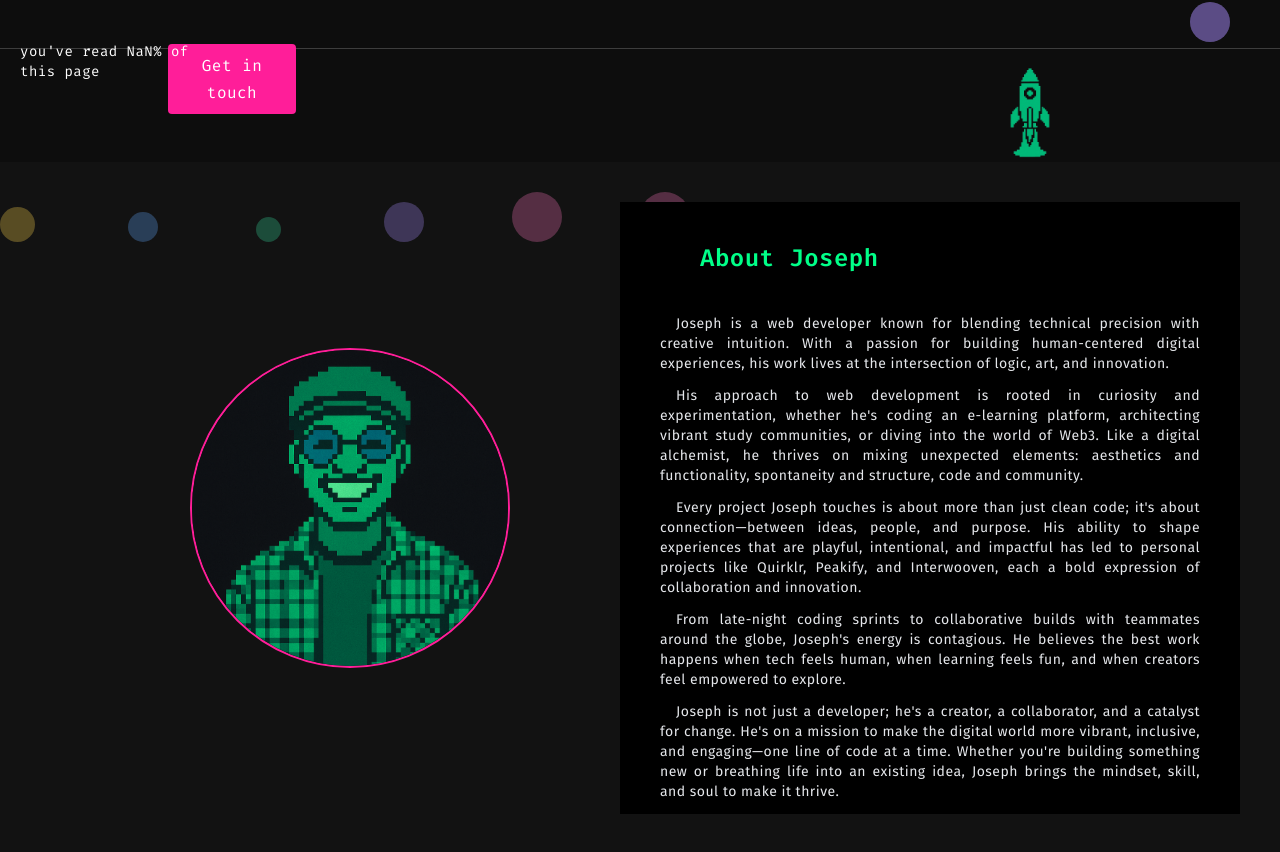
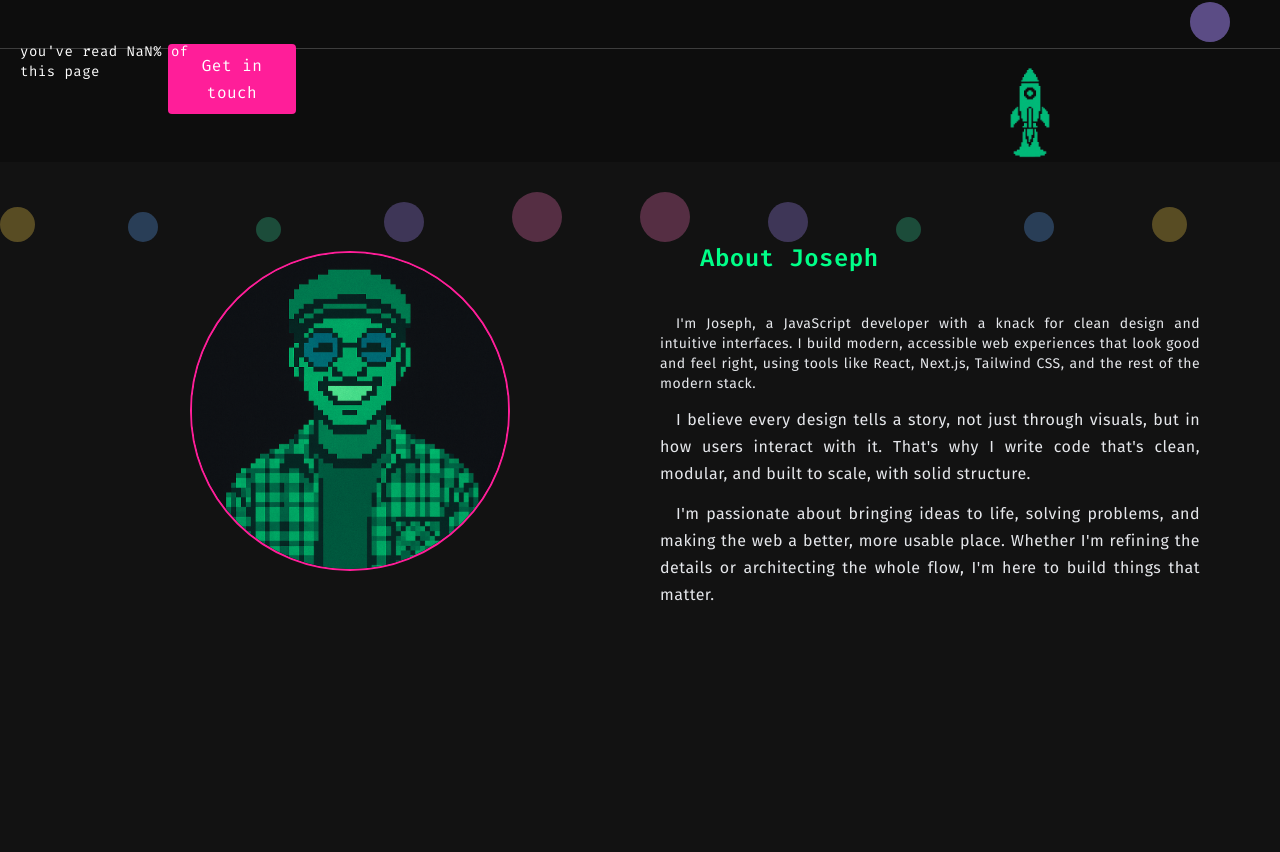
Before and after one commit to JosephAgbonifo/Portfolio-Next, a Next.js app: page / in a window 1280 px wide. Shown: the part 638-1490 px from the top of the page. Built offline with nearby package versions, Linux system fonts and the light colour scheme.

Commit message:
fix: about section

```diff
--- a/components/About.tsx
+++ b/components/About.tsx
@@ -29,45 +29,28 @@ const About = () => {
             className="w-32 mb-10 md:w-80 md:hidden block rounded-full border-2 border-magenta"
           />
         </div>
-        <div className="px-10 flex-1 flex text-justify justify-center items-start md:px-10 flex-col bg-black">
+        <div className="flex-1 flex text-justify justify-center items-start md:px-10 flex-col">
           <h2 className="px-10 text-mygray dark:text-foreground text-center md:text-left text-xl md:text-2xl pb-10 pt-10 ">
             {" "}
             About Joseph
           </h2>
-          <p className="font-sans text-xs md:text-sm text-mygray mb-3 indent-4">
-            Joseph is a web developer known for blending technical precision
-            with creative intuition. With a passion for building human-centered
-            digital experiences, his work lives at the intersection of logic,
-            art, and innovation.
+          <p className="font-sans text-md md:text-sm dark:text-mygray mb-3 indent-4">
+            I&apos;m Joseph, a JavaScript developer with a knack for clean
+            design and intuitive interfaces. I build modern, accessible web
+            experiences that look good and feel right, using tools like React,
+            Next.js, Tailwind CSS, and the rest of the modern stack.
           </p>
-          <p className="font-sans text-sm text-mygray mb-3  indent-4">
-            His approach to web development is rooted in curiosity and
-            experimentation, whether he&apos;s coding an e-learning platform,
-            architecting vibrant study communities, or diving into the world of
-            Web3. Like a digital alchemist, he thrives on mixing unexpected
-            elements: aesthetics and functionality, spontaneity and structure,
-            code and community.
+          <p className="font-sans text-md dark:text-mygray mb-3  indent-4">
+            I believe every design tells a story, not just through visuals, but
+            in how users interact with it. That&apos;s why I write code
+            that&apos;s clean, modular, and built to scale, with solid
+            structure.
           </p>
-          <p className="font-sans text-sm text-mygray mb-3  indent-4">
-            Every project Joseph touches is about more than just clean code;
-            it&apos;s about connection—between ideas, people, and purpose. His
-            ability to shape experiences that are playful, intentional, and
-            impactful has led to personal projects like Quirklr, Peakify, and
-            Interwooven, each a bold expression of collaboration and innovation.
-          </p>
-          <p className="font-sans text-sm text-mygray mb-3  indent-4">
-            From late-night coding sprints to collaborative builds with
-            teammates around the globe, Joseph&apos;s energy is contagious. He
-            believes the best work happens when tech feels human, when learning
-            feels fun, and when creators feel empowered to explore.
-          </p>
-          <p className="font-sans text-sm text-mygray mb-3  indent-4">
-            Joseph is not just a developer; he&apos;s a creator, a collaborator,
-            and a catalyst for change. He&apos;s on a mission to make the
-            digital world more vibrant, inclusive, and engaging—one line of code
-            at a time. Whether you&apos;re building something new or breathing
-            life into an existing idea, Joseph brings the mindset, skill, and
-            soul to make it thrive.
+          <p className="font-sans text-md dark:text-mygray mb-3  indent-4">
+            I&apos;m passionate about bringing ideas to life, solving problems,
+            and making the web a better, more usable place. Whether I&apos;m
+            refining the details or architecting the whole flow, I&apos;m here
+            to build things that matter.
           </p>
         </div>
         <Image
```
